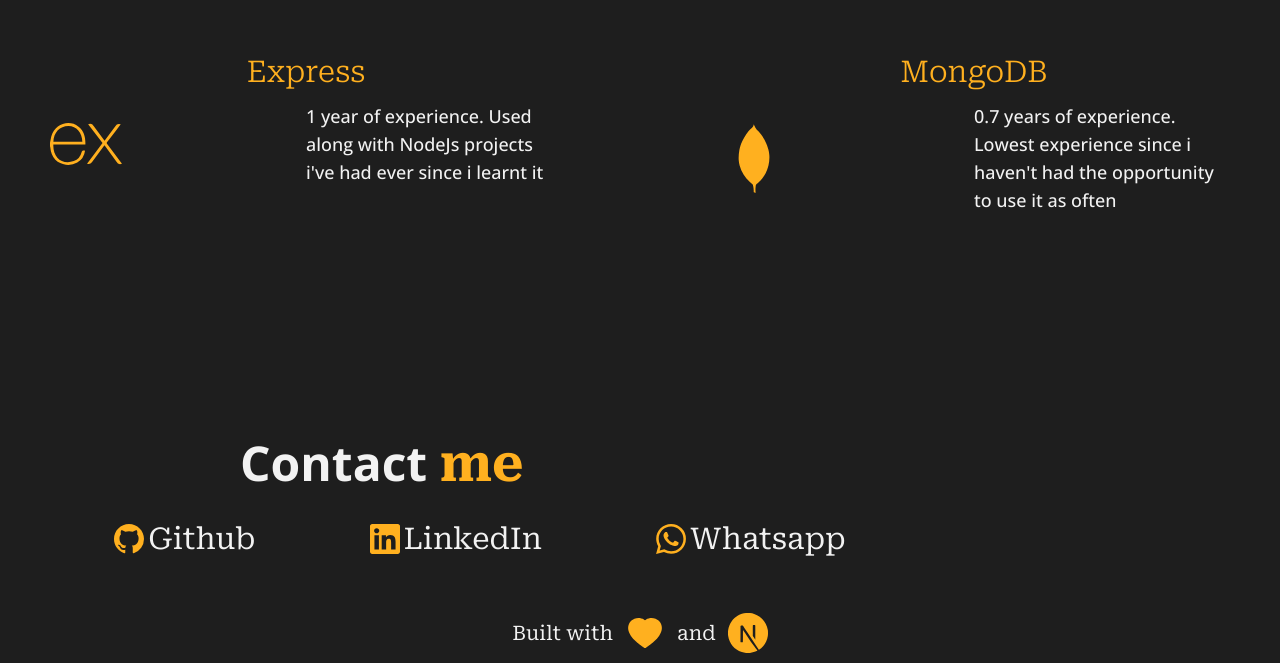
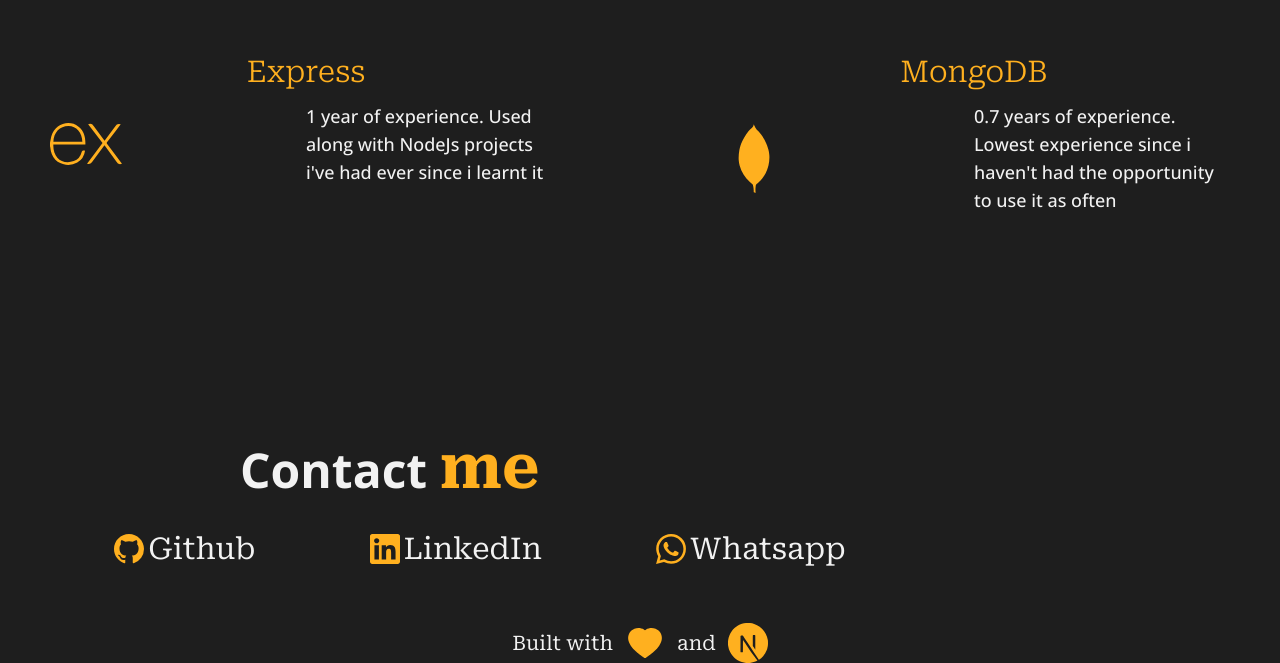
Before and after one commit to Reniactor/Nextjs-Portfolio-Repo, a Next.js app: page / in a window 1280 px wide. Shown: the part 2144-2807 px from the top of the page. Built offline with nearby package versions, Linux system fonts and the light colour scheme; a web font is replaced by a local one.

Commit message:
Slight change to the contact me Header

```diff
--- a/app/components/contactme.jsx
+++ b/app/components/contactme.jsx
@@ -6,7 +6,7 @@
 export default function ContactMe() {
     return (
         <section id="contactMe" className="flex flex-col gap-y-4 w-full h-fit mb-14">
-            <h1 className="text-5xl max-[414px]:text-3xl font-OpenSans font-bold w-full mb-4 lg:ml-60">Contact <span className="text-color10 font-RobotoSerif text-[3.2rem] max-[414px]:text-[2.5rem]">me</span></h1>
+            <h1 className="text-5xl max-[414px]:text-3xl font-OpenSans font-bold w-full mb-4 lg:ml-60">Contact <span className="text-color10 font-RobotoSerif text-[3.8rem] max-[414px]:text-[2.5rem]">me</span></h1>
             <ul className="flex w-full md:w-3/4 font-RobotoSerif justify-between max-[414px]:text-xs text-xl sm:text-2xl md:text-3xl lg:justify-evenly">
                 <li>
                     <a href="https://github.com/Reniactor" target="_blank" rel="noopener noreferrer" className="flex items-center color hover:text-color10 duration-200"><BsGithub className="mr-1 text-color10" /> Github</a>
```
